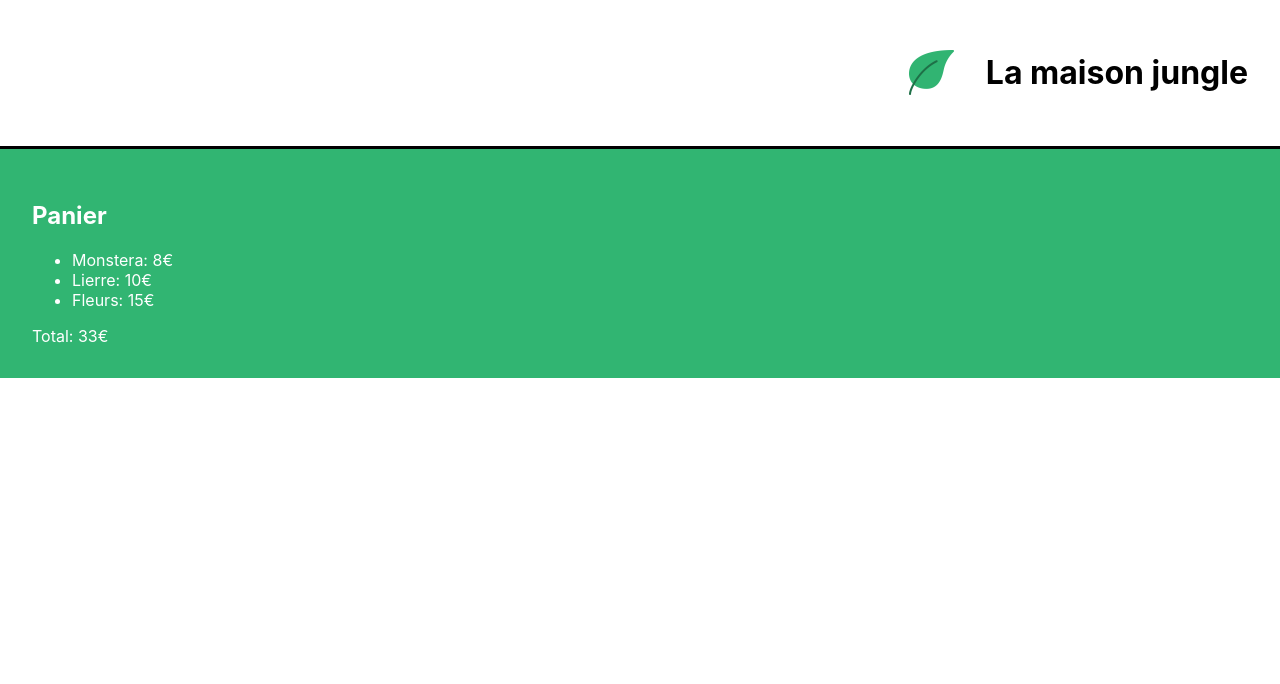
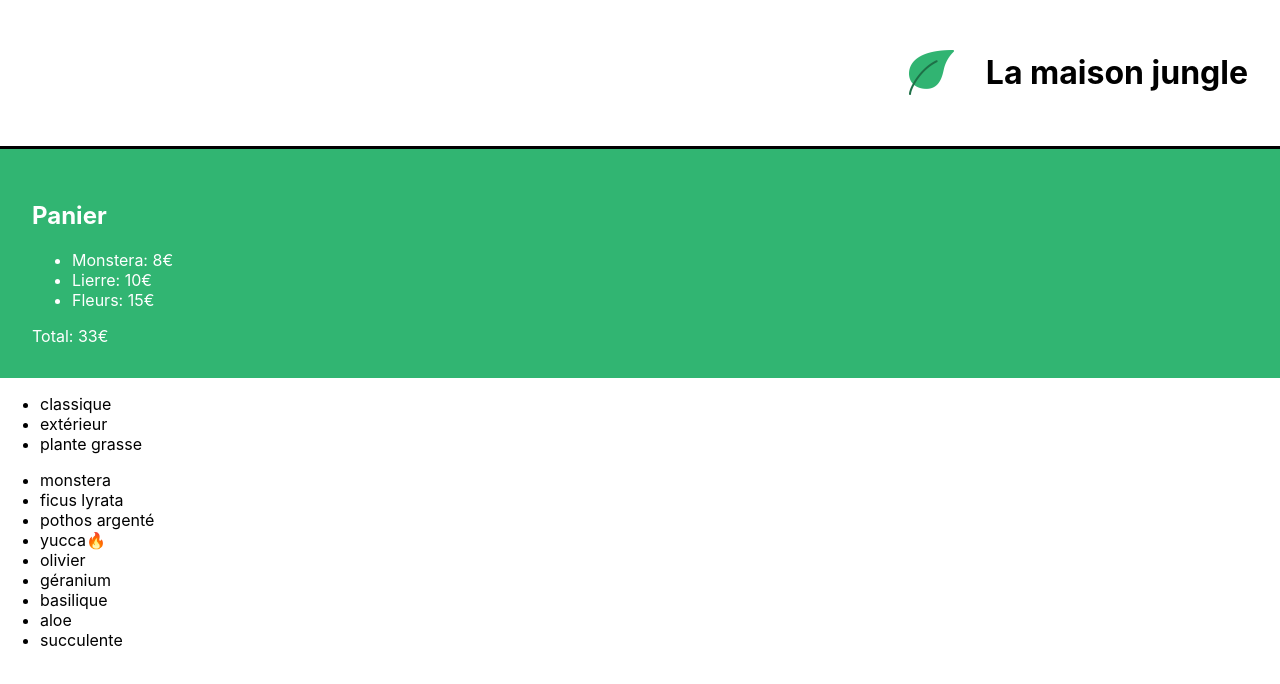
Before and after one commit to strenauld/ocr_debutez_avec_react, a React (Create React App) app: page / in a window 1280 px wide. Shown: the top 684 px of the page. Built offline with nearby package versions, Linux system fonts and the light colour scheme.

Commit message:
listes et conditions -1-

```diff
--- a/src/components/App.js
+++ b/src/components/App.js
@@ -1,13 +1,16 @@
 import Banner from './Banner';
 import Cart from './Cart';
+import ShoppingList from './ShoppingList';
 
 import '../App.css';
+
 
 function App() {
   return (
   <div>
     <Banner/>
     <Cart/>
+    <ShoppingList/>
   </div>)
 }
 
--- /dev/null
+++ b/src/components/ShoppingList.js
@@ -0,0 +1,25 @@
+import { plantList } from "../data/plantList";
+
+function ShoppingList() {
+	const categories = plantList.reduce((acc, plant) =>
+			acc.includes(plant.category) ? acc : acc.concat(plant.category),
+		[]
+	)
+    console.log(categories)
+	return (
+		<div>
+			<ul>
+				{ categories.map((cat) => (
+					<li key={ cat }>{ cat }</li>
+				))}
+			</ul>
+			<ul>
+				{ plantList.map((plant) => (
+					<li key={ plant.id }>{ plant.name }{ plant.isBestSale && <span>🔥</span> }</li>
+				)) }
+			</ul>
+		</div>
+	)
+}
+
+export default ShoppingList;
--- /dev/null
+++ b/src/data/plantList.js
@@ -0,0 +1,56 @@
+export const plantList = [
+	{
+		name: 'monstera',
+		category: 'classique',
+		id: '1ed',
+		isBestSale: false
+	},
+	{
+		name: 'ficus lyrata',
+		category: 'classique',
+		id: '2ab',
+		isBestSale: false
+	},
+	{
+		name: 'pothos argenté',
+		category: 'classique',
+		id: '3sd',
+		isBestSale: false
+	},
+	{
+		name: 'yucca',
+		category: 'classique',
+		id: '4kk',
+		isBestSale: true
+	},
+	{
+		name: 'olivier',
+		category: 'extérieur',
+		id: '5pl',
+		isBestSale: false
+	},
+	{
+		name: 'géranium',
+		category: 'extérieur',
+		id: '6uo',
+		isBestSale: false
+	},
+	{
+		name: 'basilique',
+		category: 'extérieur',
+		id: '7ie',
+		isBestSale: false
+	},
+	{
+		name: 'aloe',
+		category: 'plante grasse',
+		id: '8fp',
+		isBestSale: false
+	},
+	{
+		name: 'succulente',
+		category: 'plante grasse',
+		id: '9vn',
+		isBestSale: false
+	}
+]
```
